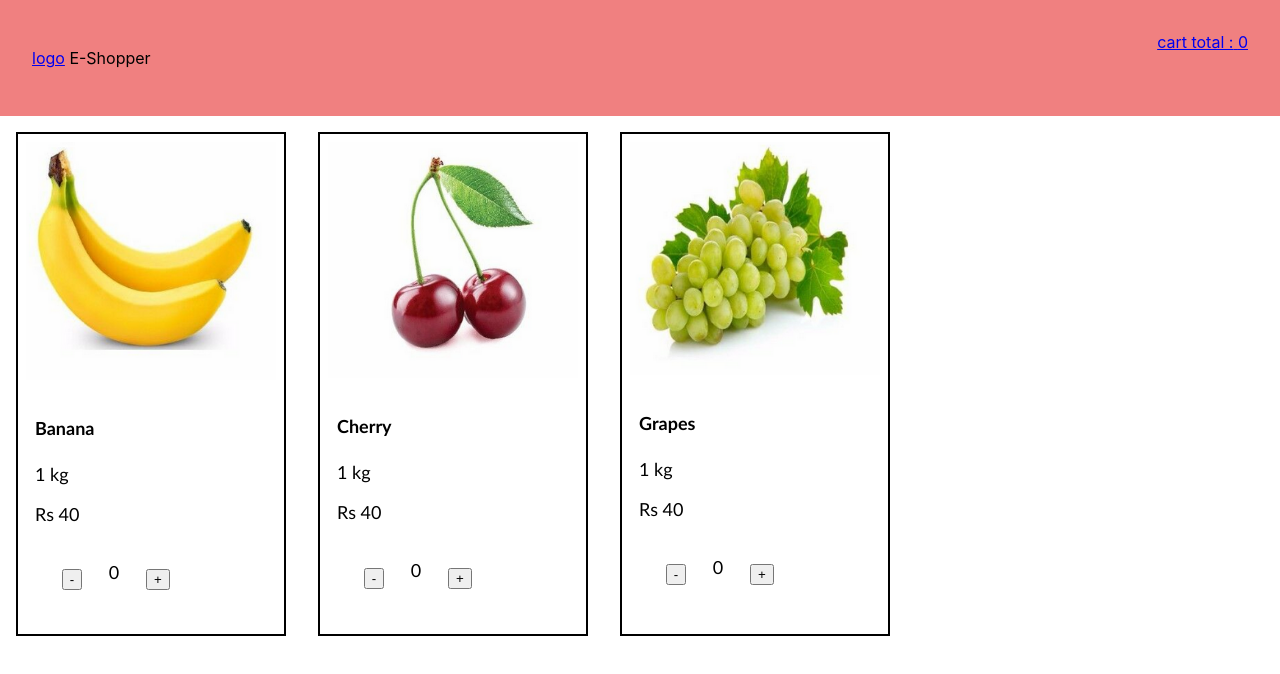
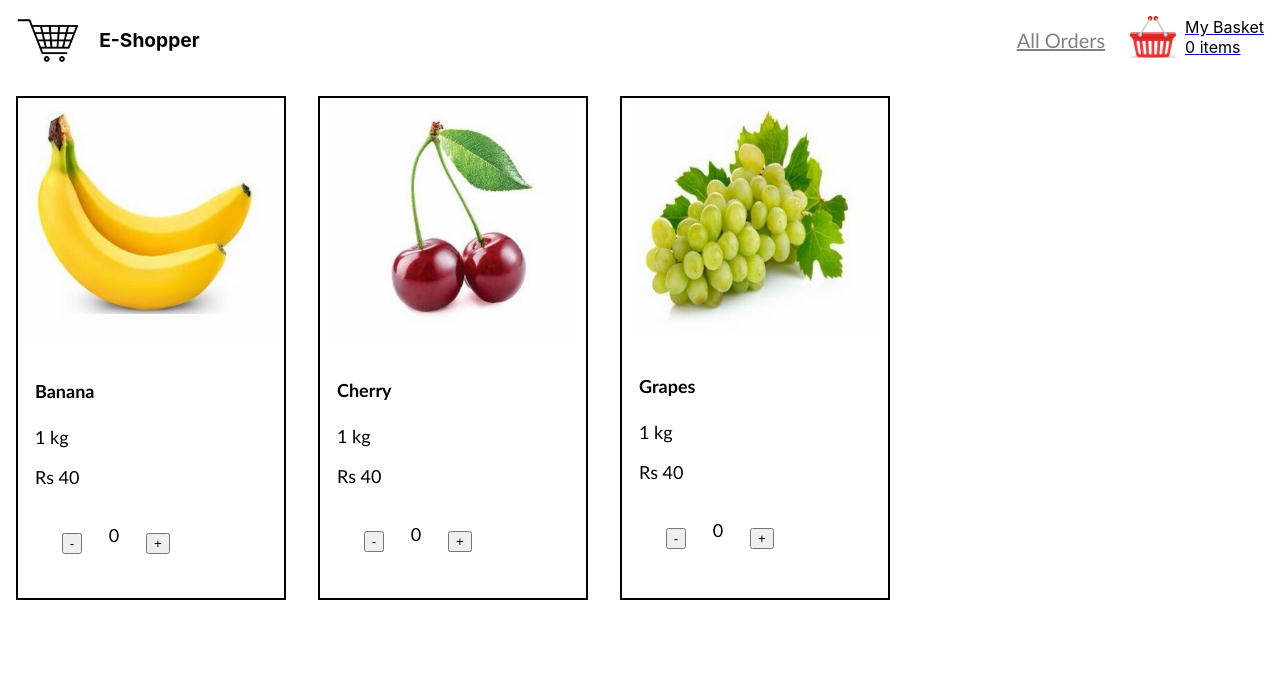
Before and after one commit to swethagumpena/e-shopper, a React (Create React App) app: page / in a window 1280 px wide. Shown: the top 674 px of the page. Built offline with nearby package versions, Linux system fonts and the light colour scheme.

Commit message:
feat(style): Add style to navigation bar

```diff
--- a/src/App.js
+++ b/src/App.js
@@ -5,6 +5,7 @@ import './App.css';
 import Header from './components/Header';
 import Home from './components/Home';
 import Cart from './components/Cart';
+import Orders from './components/Orders';
 
 class App extends Component {
   constructor(props) {
@@ -97,6 +98,7 @@ class App extends Component {
               <Cart
                 cartItems={cartItems}
               />
+              <Route path="/orders"><Orders /></Route>
 
             </Route>
           </Switch>
--- a/src/components/Cart.js
+++ b/src/components/Cart.js
@@ -2,8 +2,6 @@ import React from 'react';
 import PropTypes from 'prop-types';
 
 const Cart = ({ cartItems }) => (
-  // const cartTotal = cartItems.reduce((accumulator,eachItem) =>
-  // {accumulator + eachItem.price * eachItem.quantity},0);
   <div>
     <div>
       Your Basket (
--- a/src/components/Header.css
+++ b/src/components/Header.css
@@ -1,7 +1,76 @@
 .header{
-    background-color: lightcoral;
     margin: auto;
-    padding: 2em;
+    /* padding: 2em; */
     display: flex;
     justify-content: space-between;
 }
+
+.trolley-img  {
+    float: left;
+    width: 4em;
+    /* padding: 0.5em; */
+}
+
+.company {
+    display: flex;
+    padding: 1em;
+}
+
+.company p {
+    font-size: larger;
+    font-weight: bold;
+    margin: 0;
+    padding-left: 1em;
+    display: flex;
+    align-items: center;
+}
+
+.basket{
+    display: flex;
+    /* padding: 1em; */
+}
+
+.basket p{
+    margin: 0;
+}
+
+.orders{
+    padding: 0.5em;
+    font-family:'Trebuchet MS', 'Lucida Sans Unicode', 'Lucida Grande', 'Lucida Sans', Arial, sans-serif;
+    font-size: 1.5em;
+    color: black;
+    /* text-decoration:none !important;   not working, remove underline */
+}
+
+/* .orders:link {
+    text-decoration: none;
+    color: chartreuse;
+} */
+
+.basket-img{
+    width: 3em;
+    padding: 1em 0.5em 1em 1.5em;
+}
+
+.cart {
+    display: flex;
+}
+
+.order-count {
+    display: flex;
+    flex-direction: column;
+    justify-content: center;
+}
+
+.order-count p{
+    margin-right: 1em;
+    color: black;
+}
+
+.all-orders  {
+    display: flex;
+    align-items: center;
+    font-family:'Trebuchet MS', 'Lucida Sans Unicode', 'Lucida Grande', 'Lucida Sans', Arial, sans-serif;
+    font-size: 1.25em;
+    color: gray;
+}
--- a/src/components/Header.js
+++ b/src/components/Header.js
@@ -7,19 +7,32 @@ function Header(props) {
   const { cartCount } = props;
   return (
     <div className="header">
-      <p>
-        <Link to="/">logo</Link>
+      <div className="company">
+        <Link to="/"><img className="trolley-img" src="assets/trolley.jpg" alt="logo" /></Link>
         {' '}
-        E-Shopper
-      </p>
+        <p>E-Shopper</p>
+      </div>
 
-      <Link to="/cart">
-        <div className="cart">
-          cart total :
-          {' '}
-          {cartCount}
-        </div>
-      </Link>
+      <div className="basket">
+        <Link to="/orders" className="all-orders">
+          {/* <div className="orders">All Orders</div> */}
+          All Orders
+        </Link>
+        <Link to="/cart">
+          <div className="cart">
+            <img className="basket-img" src="assets/basket.jpeg" alt="basket" />
+            <div className="order-count">
+              <p>My Basket</p>
+              <p>
+                {cartCount}
+                {' '}
+                items
+              </p>
+            </div>
+          </div>
+        </Link>
+      </div>
+
     </div>
   );
 }
--- /dev/null
+++ b/src/components/Orders.js
@@ -0,0 +1,12 @@
+import React from 'react';
+
+/**
+* @author
+* @function Orders
+* */
+
+const Orders = () => (
+  <div>Orders</div>
+);
+
+export default Orders;
```
Also changed, not shown: public/assets/basket.jpeg (added), public/assets/trolley.jpg.
